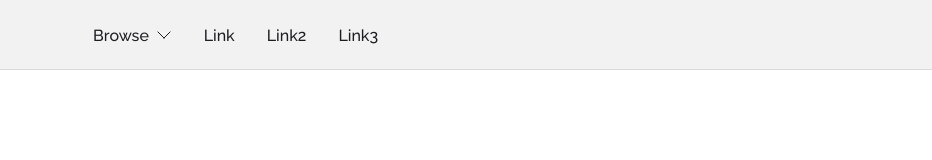
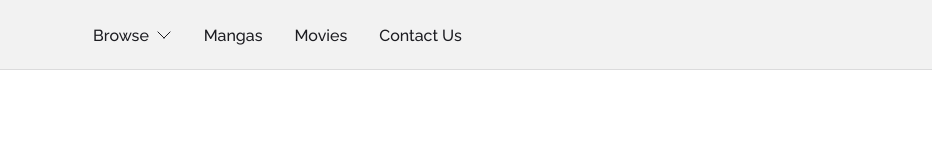
Before and after one commit to mrsmith123/HF-Project, a website: page main/index.html in a window 1280 px wide. Shown: the full height of the page, 127-1059 px from the left. Drawn offline with Linux system fonts and the light colour scheme.

Commit message:
Change menu names

```diff
--- a/main/index.html
+++ b/main/index.html
@@ -114,13 +114,13 @@
             </li>
             <!-- 👇 link -->
             <li class="mega-nav__item">
-              <a href="#0" class="mega-nav__control">Link</a>
+              <a href="#0" class="mega-nav__control">Mangas</a>
             </li>
             <li class="mega-nav__item">
-              <a href="#0" class="mega-nav__control">Link2</a>
+              <a href="#0" class="mega-nav__control">Movies</a>
             </li>
             <li class="mega-nav__item">
-              <a href="#0" class="mega-nav__control">Link3</a>
+              <a href="#0" class="mega-nav__control">Contact Us</a>
             </li>
           </ul>
 
```
Also changed, not shown: README.md.
